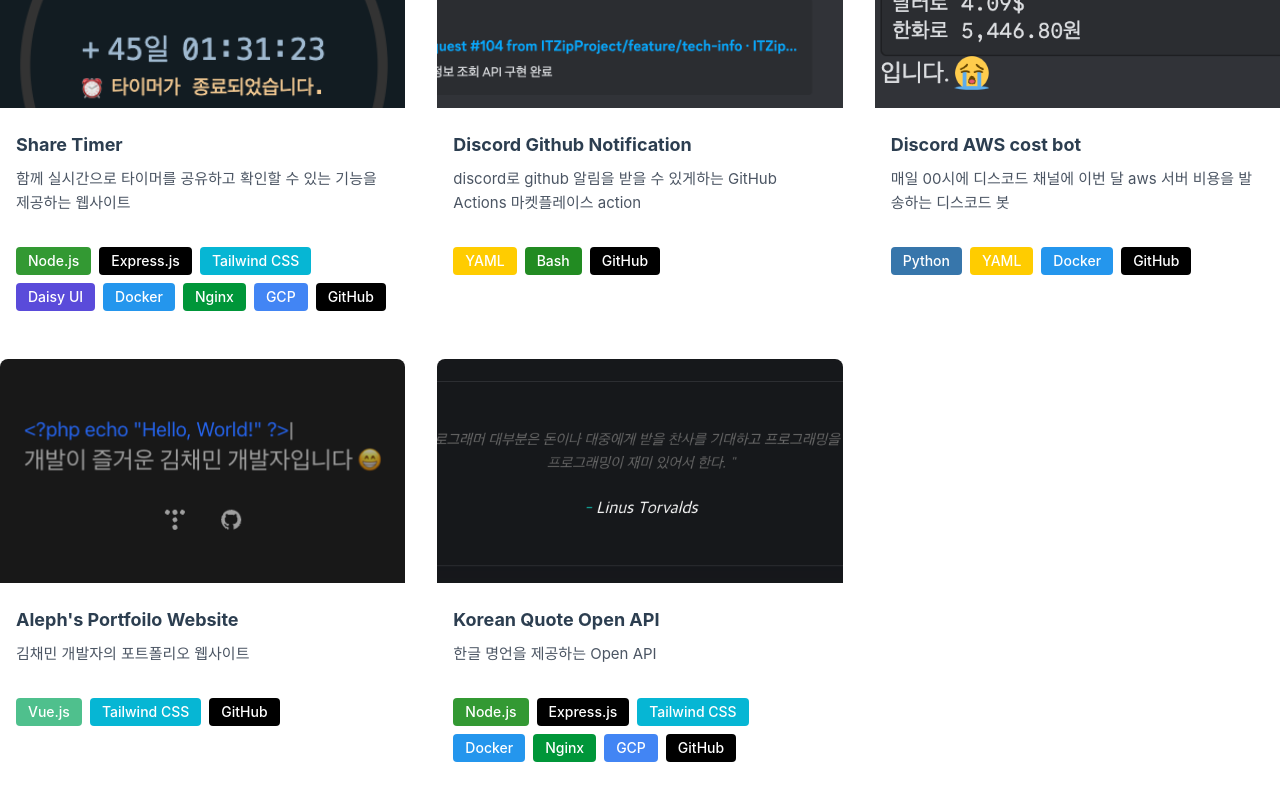
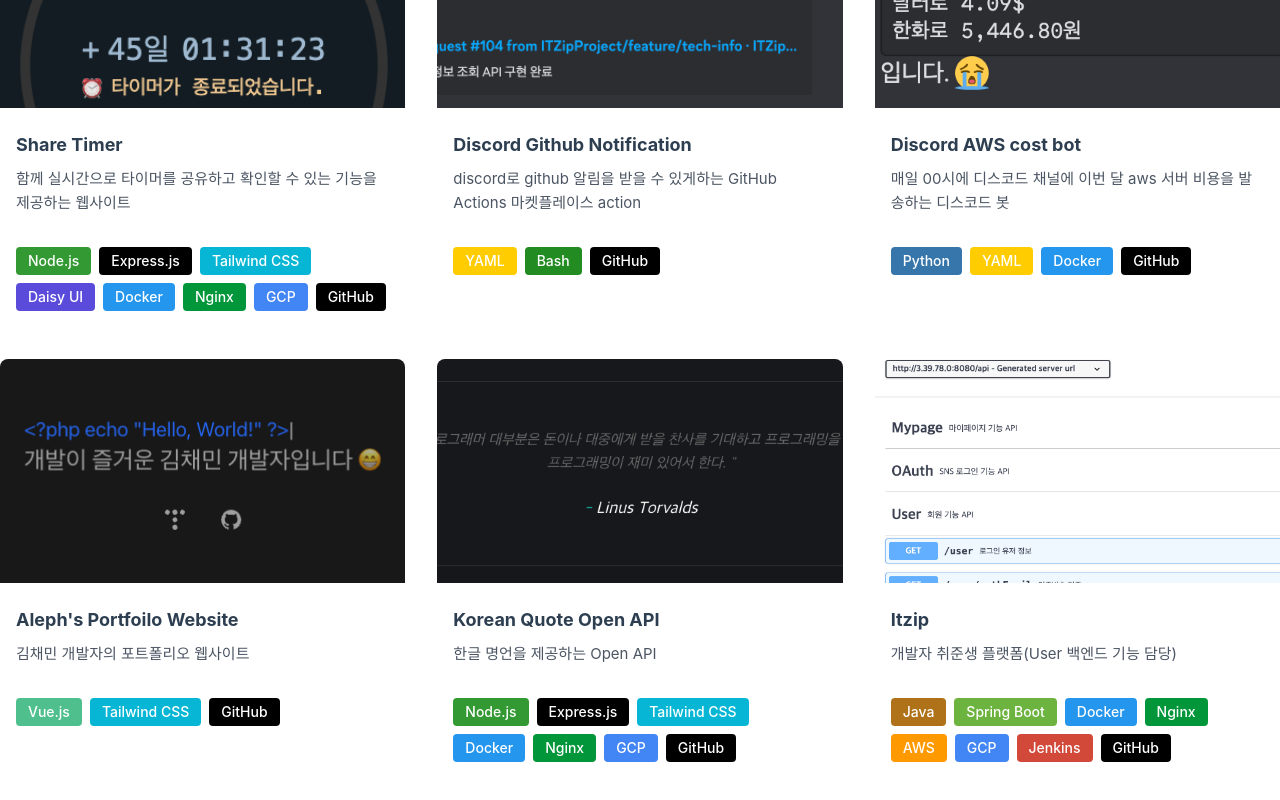
Before and after one commit to Aleph-Kim/portfolio, a Vue app: page / in a window 1280 px wide. Shown: the part 3853-4653 px from the top of the page. Built offline with nearby package versions, Linux system fonts and the light colour scheme.

Commit message:
수정 - projects 데이터 itzip 프로젝트 추가

```diff
--- a/public/data/projects.js
+++ b/public/data/projects.js
@@ -43,4 +43,13 @@
         "link": "https://quote.aleph.kr/api-docs/",
         "github": "https://github.com/Aleph-Kim/korean-quote"
     },
+    {
+        "id": 6,
+        "title": "Itzip",
+        "image": "/image/project/itzip.png",
+        "description": "개발자 취준생 플랫폼(User 백엔드 기능 담당)",
+        "skills": ["Java", "Spring Boot", "Docker", "Nginx", "AWS", "GCP", "Jenkins", "GitHub"],
+        "link": "http://3.39.78.0:8080/api/swagger-ui/index.html",
+        "github": "https://github.com/iTZipProject/itzip_back"
+    },
 ]
```
Also changed, not shown: public/image/project/itzip.png (added).
